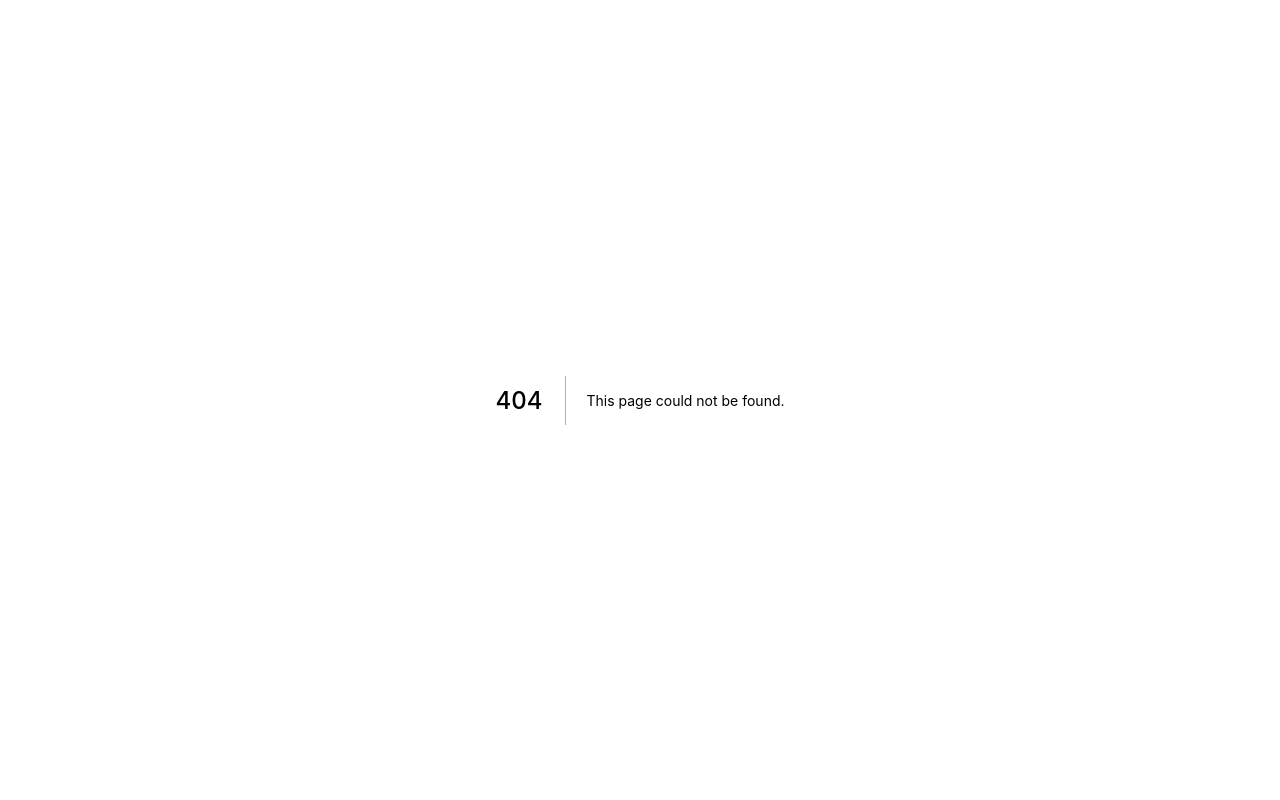
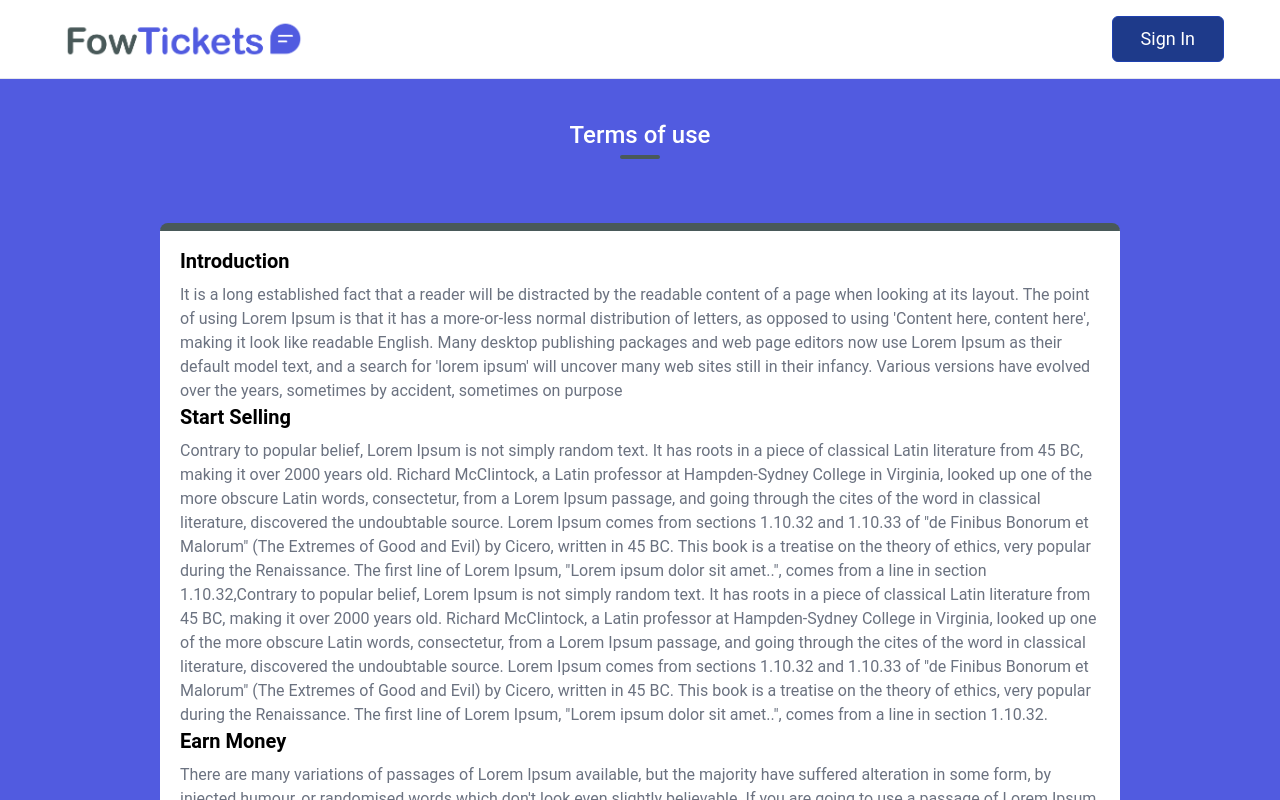
Before and after one commit to TicketingProj/Front-FinalVersion, a Next.js app: page /termsOfServices in a window 1280 px wide. Before the commit this address had no page. Built offline with nearby package versions, Linux system fonts and the light colour scheme.

Commit message:
add termsOfServices

```diff
--- /dev/null
+++ b/src/pages/termsOfServices/index.js
@@ -0,0 +1,91 @@
+import Layout from "./../../components/common/layout";
+
+function TermsOfService() {
+  return (
+    <Layout>
+      <div className="flex flex-col items-center py-5 bg-[#515BE0]">
+        <span className="text-2xl font-medium mt-5 text-white after:block after:w-10 after:h-1 after:mx-auto after:mt-1 after:rounded-md after:bg-[#495959] ">
+          Terms of use
+        </span>
+        <div className="relative top-16 bg-white border-t-8 border-[#495959] rounded-lg px-5 py-4 w-11/12 sm:w-3/4">
+          <div className="space-y-2">
+            <span className="text-xl font-semibold">Introduction</span>
+            <p className="text-gray-500">
+              It is a long established fact that a reader will be distracted by
+              the readable content of a page when looking at its layout. The
+              point of using Lorem Ipsum is that it has a more-or-less normal
+              distribution of letters, as opposed to using 'Content here,
+              content here', making it look like readable English. Many desktop
+              publishing packages and web page editors now use Lorem Ipsum as
+              their default model text, and a search for 'lorem ipsum' will
+              uncover many web sites still in their infancy. Various versions
+              have evolved over the years, sometimes by accident, sometimes on
+              purpose
+            </p>
+          </div>
+          <div className="space-y-2">
+            <span className="text-xl font-semibold">Start Selling</span>
+            <p className="text-gray-500">
+              Contrary to popular belief, Lorem Ipsum is not simply random text.
+              It has roots in a piece of classical Latin literature from 45 BC,
+              making it over 2000 years old. Richard McClintock, a Latin
+              professor at Hampden-Sydney College in Virginia, looked up one of
+              the more obscure Latin words, consectetur, from a Lorem Ipsum
+              passage, and going through the cites of the word in classical
+              literature, discovered the undoubtable source. Lorem Ipsum comes
+              from sections 1.10.32 and 1.10.33 of "de Finibus Bonorum et
+              Malorum" (The Extremes of Good and Evil) by Cicero, written in 45
+              BC. This book is a treatise on the theory of ethics, very popular
+              during the Renaissance. The first line of Lorem Ipsum, "Lorem
+              ipsum dolor sit amet..", comes from a line in section
+              1.10.32,Contrary to popular belief, Lorem Ipsum is not simply
+              random text. It has roots in a piece of classical Latin literature
+              from 45 BC, making it over 2000 years old. Richard McClintock, a
+              Latin professor at Hampden-Sydney College in Virginia, looked up
+              one of the more obscure Latin words, consectetur, from a Lorem
+              Ipsum passage, and going through the cites of the word in
+              classical literature, discovered the undoubtable source. Lorem
+              Ipsum comes from sections 1.10.32 and 1.10.33 of "de Finibus
+              Bonorum et Malorum" (The Extremes of Good and Evil) by Cicero,
+              written in 45 BC. This book is a treatise on the theory of ethics,
+              very popular during the Renaissance. The first line of Lorem
+              Ipsum, "Lorem ipsum dolor sit amet..", comes from a line in
+              section 1.10.32.
+            </p>
+          </div>
+          <div className="space-y-2">
+            <span className="text-xl font-semibold">Earn Money</span>
+            <p className="text-gray-500">
+              There are many variations of passages of Lorem Ipsum available,
+              but the majority have suffered alteration in some form, by
+              injected humour, or randomised words which don't look even
+              slightly believable. If you are going to use a passage of Lorem
+              Ipsum, you need to be sure there isn't anything embarrassing
+              hidden in the middle of text. All the Lorem Ipsum generators on
+              the Internet tend to repeat predefined chunks as necessary, making
+              this the first true generator on the Internet. It uses a
+              dictionary of over 200 Latin words, combined with a handful of
+              model sentence structures, to generate Lorem Ipsum which looks
+              reasonable. The generated Lorem Ipsum is therefore always free
+              from repetition, injected humour, or non-characteristic words
+              etc,There are many variations of passages of Lorem Ipsum
+              available, but the majority have suffered alteration in some form,
+              by injected humour, or randomised words which don't look even
+              slightly believable. If you are going to use a passage of Lorem
+              Ipsum, you need to be sure there isn't anything embarrassing
+              hidden in the middle of text. All the Lorem Ipsum generators on
+              the Internet tend to repeat predefined chunks as necessary, making
+              this the first true generator on the Internet. It uses a
+              dictionary of over 200 Latin words, combined with a handful of
+              model sentence structures, to generate Lorem Ipsum which looks
+              reasonable. The generated Lorem Ipsum is therefore always free
+              from repetition, injected humour, or non-characteristic words etc.
+            </p>
+          </div>
+        </div>
+      </div>
+    </Layout>
+  );
+}
+
+export default TermsOfService;
```
